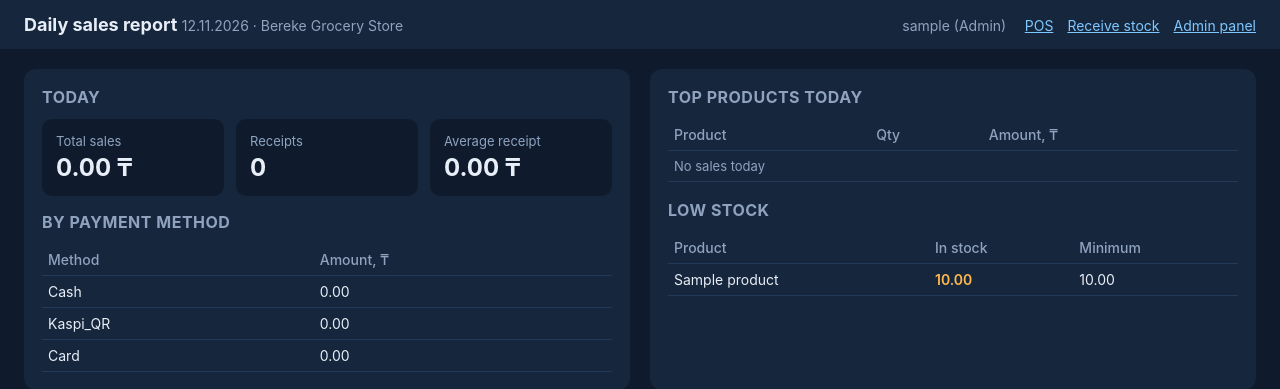
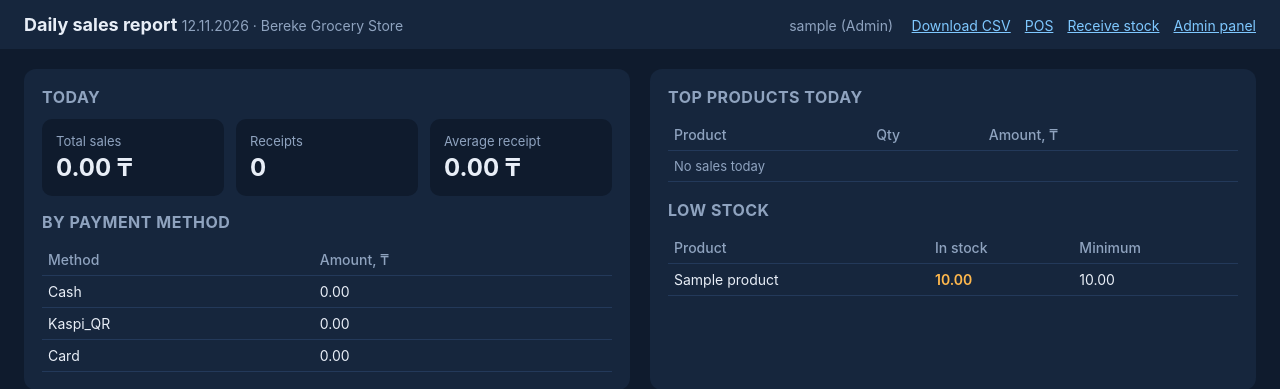
Before and after one commit to KKanich/qoyma-erp, a Django app: page /report/ in a window 1280 px wide. Shown: the top 389 px of the page. Run offline with Django 4.2, Linux system fonts and the light colour scheme; a user stored in the database is signed in; tables that the repository leaves empty hold one stand-in row (values such as "Sample post").

Commit message:
add Download CSV button to daily report

```diff
--- a/store/templates/store/report.html
+++ b/store/templates/store/report.html
@@ -19,7 +19,7 @@
   <div><b>Daily sales report</b> <span>{{ s.day|date:"d.m.Y" }} · Bereke Grocery Store</span></div>
   <div>
     <span>{{ request.user.username }} ({{ request.user.role }})</span>
-    <a href="/">POS</a><a href="/receive/">Receive stock</a><a href="/admin/">Admin panel</a>
+    <a href="/report/csv/">Download CSV</a><a href="/">POS</a><a href="/receive/">Receive stock</a><a href="/admin/">Admin panel</a>
   </div>
 </header>
 <main>
```
